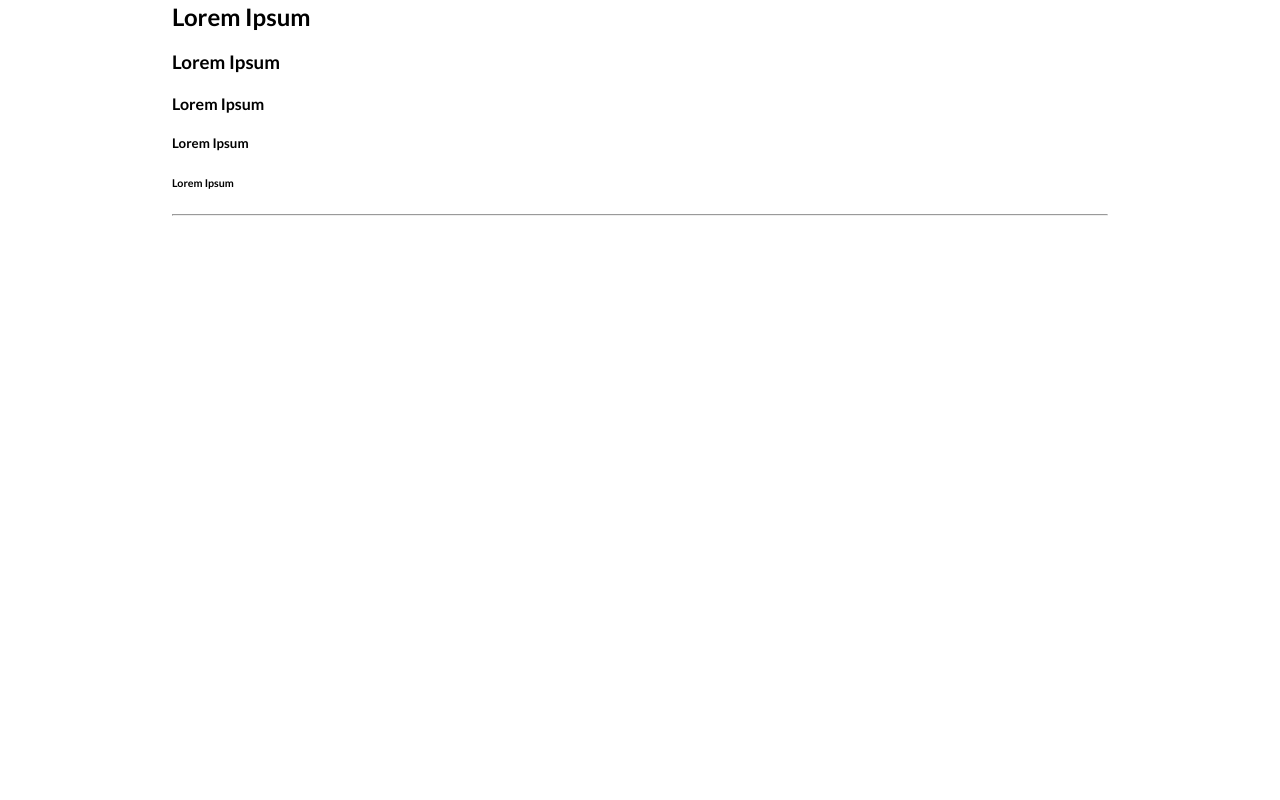
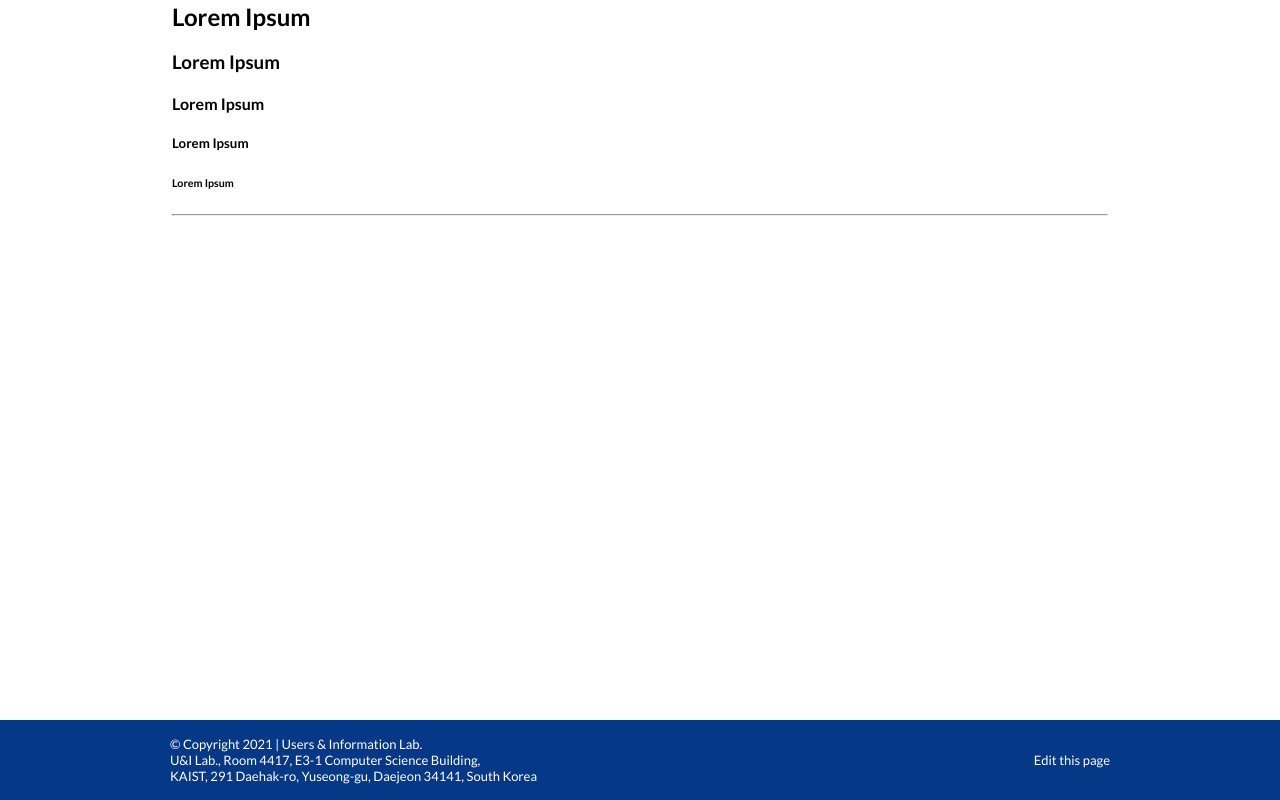
Before and after one commit to uilab-github/demos, a Next.js app: page / in a window 1280 px wide. Shown: the part 160-960 px from the top of the page. Before the commit the page ends 800 px from the top, so only its background shows below. Built offline with nearby package versions, Linux system fonts and the light colour scheme.

Commit message:
ADD footer

```diff
--- /dev/null
+++ b/component/layout/Footer.module.css
@@ -0,0 +1,29 @@
+.footer {
+  display: flex;
+  flex-direction: row;
+  justify-content: center;
+  width: 100%;
+  height: 5rem;
+  font-size: 13px;
+  background-color: rgba(5, 56, 134);
+  color: white;
+}
+
+.footerInliner {
+  display: flex;
+  flex-direction: row;
+  width: 100%;
+  justify-content: space-between;
+  align-items: center;
+  padding: 0px 30px;
+}
+
+.editLink:hover {
+  text-decoration: underline;
+}
+
+@media (min-width: 1000px) {
+  .footerInliner {
+    width: 1000px;
+  }
+}
--- /dev/null
+++ b/component/layout/Footer.tsx
@@ -0,0 +1,25 @@
+import classes from './Footer.module.css';
+
+const Footer = () => {
+  return (
+    <div className={classes.footer}>
+      <div className={classes.footerInliner}>
+        <div>
+          © Copyright 2021 | Users {'&'} Information Lab. <br /> U{'&'}I Lab.,
+          Room 4417, E3-1 Computer Science Building, <br />
+          KAIST, 291 Daehak-ro, Yuseong-gu, Daejeon 34141, South Korea
+        </div>
+        <div>
+          <a
+            className={classes.editLink}
+            href="https://github.com/quark325/uilab-visualization-demo"
+          >
+            Edit this page
+          </a>
+        </div>
+      </div>
+    </div>
+  );
+};
+
+export default Footer;
--- a/component/layout/Layout.module.css
+++ b/component/layout/Layout.module.css
@@ -2,11 +2,13 @@
   display: flex;
   flex-direction: column;
   align-items: center;
+  min-height: 120vh;
 }
 
 .main {
   display: flex;
   justify-content: center;
+  flex: 1;
   width: 100%;
   padding: 1rem 2rem;
 }
--- a/component/layout/Layout.tsx
+++ b/component/layout/Layout.tsx
@@ -1,5 +1,6 @@
 import CustomHead from './CustomHead';
 import TopNavBar from './TopNavBar';
+import Footer from './Footer';
 import classes from './Layout.module.css';
 
 const Layout = ({
@@ -14,6 +15,7 @@ const Layout = ({
       <CustomHead title={title} />
       <TopNavBar />
       <main className={classes.main}>{children}</main>
+      <Footer />
     </div>
   );
 };
```
